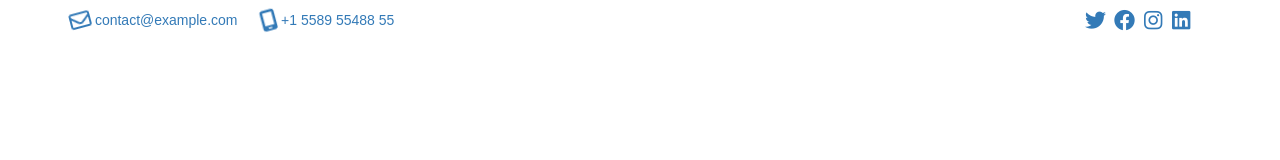
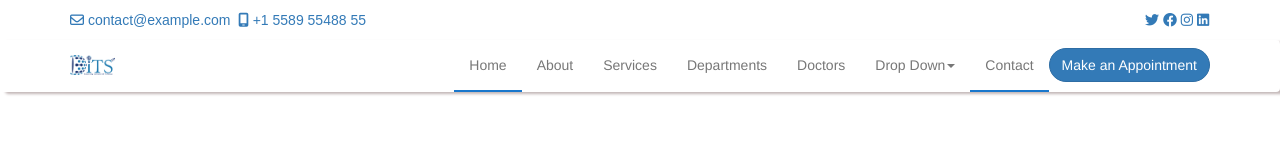
Before and after one commit to mridulthakur009/DITS-Home-Page, a plain HTML site: page index.html in a window 1280 px wide. Drawn offline with Linux system fonts and the light colour scheme.

Commit message:
designed main navbar

```diff
--- a/CSS/stylesheet.css
+++ b/CSS/stylesheet.css
@@ -4,7 +4,7 @@
     box-sizing: border-box;
 }
 
-/* Above Navbar */
+/* Top Navbar */
 
 .mrgtopbtm2px{
     margin: 10px 0px ;
@@ -20,10 +20,31 @@
     margin-right: -15px;
 }
 
-.mrgtopbtm2px a{
-    margin-right: 20px;
+/* Main Navbar */
+
+.navBar{
+    background-color: #ffffff;
+    border: none;
+    box-shadow: 5px 2px 3px #c1b5b5;
+    margin-bottom: 0;
+
 }
 
-.alignSocialAtNav i{
-    margin-right: 5px;
+.topAuto div ul li:first-child, li:nth-child(7){
+    border-bottom: 2px solid #1977CC;
+
 }
+.topAuto div ul li:first-child a:hover{
+    color: #1977CC;
+}
+.topAuto div ul li:nth-child(7) a:hover{
+    color: #1977CC;
+}
+.topAuto{
+    position: sticky;
+    top: 0;
+    z-index: 1;
+}
+.appointmentRoundBtn2{
+    border-radius: 25px;
+}
--- a/index.html
+++ b/index.html
@@ -12,28 +12,78 @@
 </head>
 <body>
 
-    <header>
+  <!-- Top Navbar -->
+      <header>
         <div class="container">
-          <div class="row mrgtopbtm2px">
-            <div class="col-sm-6 mrgleft15">
+          <div class="row mrgtopbtm2px ">
+            <div class="col-sm-11 mrgleft15">
               <a href="mailto:contact@example.com"
-                ><i class="fa-regular fa-envelope fa-xl fa-shake"></i> contact@example.com</a
-              >
+                ><i class="fa-regular fa-envelope"></i> contact@example.com</a
+              >&nbsp;
               <a href="tel:+1 5589 55488 55"
-                ><i class="fa-solid fa-mobile-screen fa-xl fa-shake"></i> +1 5589 55488 55</a
+                ><i class="fa-solid fa-mobile-screen"></i> +1 5589 55488 55</a
               >
             </div>
-            <div class="col-sm-6">
-              <div class="alignSocialAtNav">
-                <i class="fa fa-brands fa-twitter fa-xl fa-beat text-primary"></i>
-                <i class="fa fa-brands fa-facebook fa-xl fa-beat text-primary "></i>
-                <i class="fa-brands fa-instagram fa-xl fa-beat text-primary "></i>
-                <i class="fa-brands fa-linkedin fa-xl fa-beat text-primary"></i>
-              </div>
+            <div class="col-sm-1 alignSocialAtNav">
+              <i class="fa fa-brands fa-twitter text-primary"></i>
+              <i class="fa fa-brands fa-facebook text-primary"></i>
+              <i class="fa-brands fa-instagram text-primary"></i>
+              <i class="fa-brands fa-linkedin text-primary"></i>
             </div>
           </div>
         </div>
       </header>
+
+      <!-- Main Navbar -->
+      <nav class="navbar navbar-default navBar topAuto">
+        <div class="container">
+          <div class="navbar-header">
+            <button
+              type="button"
+              class="navbar-toggle"
+              data-toggle="collapse"
+              data-target="#myNavbar"
+            >
+              <span class="icon-bar"></span>
+              <span class="icon-bar"></span>
+              <span class="icon-bar"></span>
+            </button>
+            <img
+              src="./images/DITS-Logo.jpg"
+              alt="logo"
+              class="navbar-brand"
+            />
+          </div>
+          <div class="collapse navbar-collapse">
+            <ul class="nav navbar-nav navbar-right">
+              <li><a href="#">Home</a></li>
+              <li><a href="#">About</a></li>
+              <li><a href="#">Services</a></li>
+              <li><a href="#">Departments</a></li>
+              <li><a href="#">Doctors</a></li>
+              <li class="dropdown">
+                <a
+                  class="dropdown-toggle"
+                  data-toggle="dropdown"
+                  href="#"
+                  >Drop Down<span class="caret"></span
+                ></a>
+                <ul class="dropdown-menu">
+                  <li style="border: none;"><a href="#">DITS India</a></li>
+                  <li><a href="#">DITS Florida</a></li>
+                  <li><a href="#">DITS California</a></li>
+                </ul>
+              </li>
+              <li><a href="#">Contact</a></li>
+              <button
+                class="btn btn-primary navbar-btn appointmentRoundBtn2"
+              >
+                Make an Appointment
+              </button>
+            </ul>
+          </div>
+        </div>
+</nav>
 
 
     <script src="./js/jquery.min.js"></script>
```
